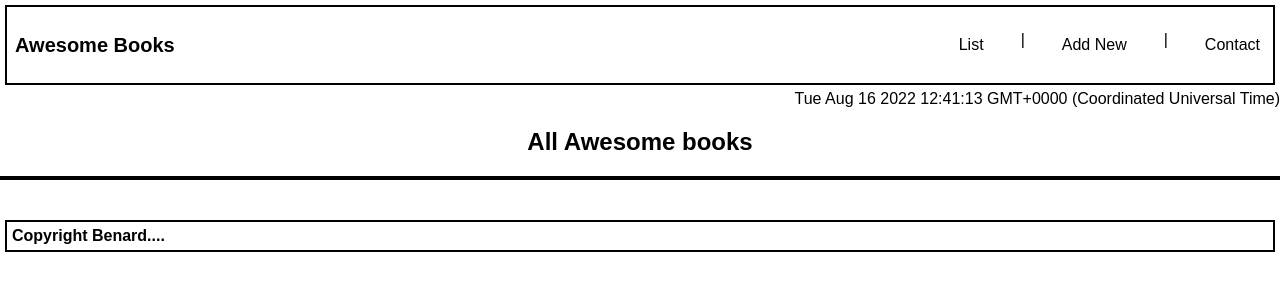
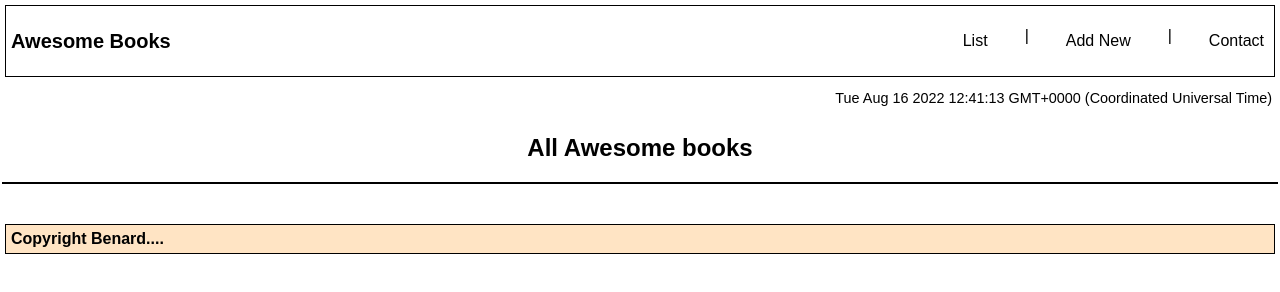
Before and after one commit to benardop/awesom-bookstore, a website with bundled scripts: page index.html in a window 1280 px wide. Built offline with nearby package versions, Linux system fonts and the light colour scheme.

Commit message:
Remove linter errors

```diff
--- a/index.css
+++ b/index.css
@@ -10,9 +10,9 @@ nav {
   display: flex;
   justify-content: space-between;
   flex-direction: row;
-  border: 2px solid #000;
+  border: 1px solid #000;
   margin: 5px;
-  padding: 8px;
+  padding: 5px;
 }
 
 /* nav .logo {
@@ -44,13 +44,15 @@ nav .logo {
 }
 
 .book-list {
-  border: 2px solid #000;
-  margin-bottom: 35px;
+  border: 1px solid #000;
+  margin: 0px 2px 35px 2px;
 }
 
 .date {
   display: flex;
+  font-size: 0.9rem;
   justify-content: flex-end;
+  padding: 0.5rem;
 }
 
 .add-book {
@@ -120,7 +122,7 @@ nav .logo {
 }
 
 .book-container:nth-child(odd) {
-  background-color: lightgray;
+  background-color: bisque;
 }
 
 .contact {
@@ -146,12 +148,13 @@ nav .logo {
 
 .contact-list-item {
   list-style: circle;
-  margin: 15px;
+  margin: 12px;
 }
 
 footer {
   margin: 5px;
   padding: 5px;
-  border: 2px solid black;
+  border: 1px solid black;
   font-weight: bold;
+  background-color: bisque;
 }
```
